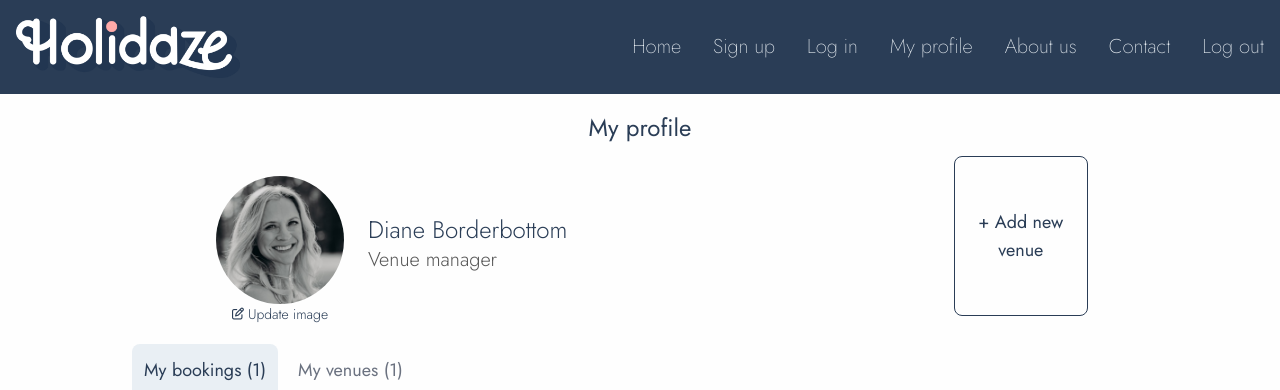
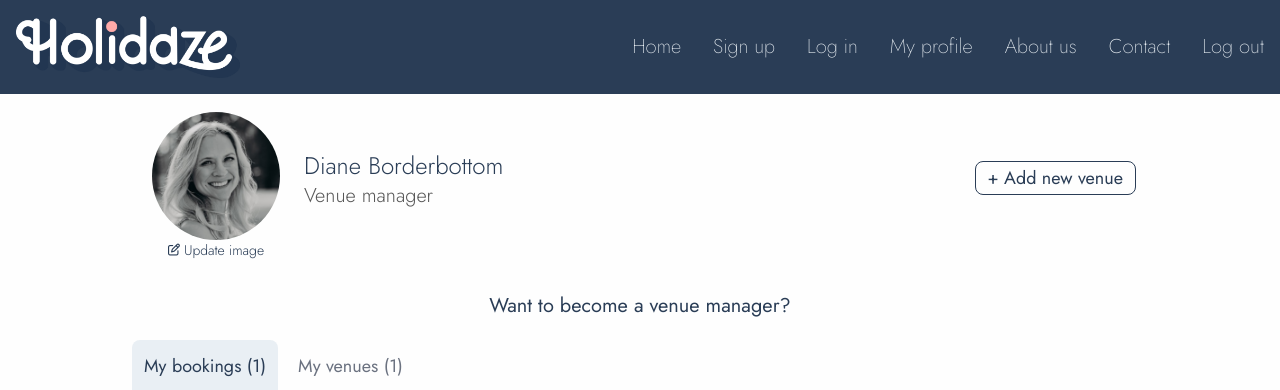
Before and after one commit to CharlotteValset/Holidaze, a React (Vite) app: page / in a window 1280 px wide. Shown: the top 390 px of the page. Built offline with nearby package versions, Linux system fonts and the light colour scheme.

Commit message:
Adds a textLink with modal to profile page

```diff
--- a/src/pages/Profile/index.jsx
+++ b/src/pages/Profile/index.jsx
@@ -1,16 +1,40 @@
+import React, { useState } from "react";
+
 import { ProfileInfo } from "../../components/ProfileInfo";
 import { PrimaryButton } from "../../components/Buttons/PrimaryButton";
+import { SecondaryButton } from "../../components/Buttons/SecondaryButton";
 import { ProfileTabs } from "../../components/ProfileTabs";
+import { TextLink } from "../../components/TextLink";
+import { Modal } from "../../components/Modal";
 
 export const Profile = () => {
+  const [isModalOpen, setIsModalOpen] = useState(false);
   return (
     <>
-      <h1 className="mt-20 md:mt-28 text-2xl text-center">My profile</h1>
-      <div className="md:flex md:justify-between md:mx-auto md:max-w-4xl">
+      <h1 className="mt-20 text-2xl text-center sm:hidden">My profile</h1>
+      <div className="sm:flex sm:justify-between sm:mx-auto sm:max-w-screen-lg sm:mb-4 sm:mt-12 md:mt-20">
         <ProfileInfo />
-        <div className="flex justify-center mt-3 mb-6">
+        <div className="flex justify-center mt-6 mb-6 mr-2 sm:w-full sm:my-auto sm:justify-end sm:p-2">
           <PrimaryButton>+ Add new venue</PrimaryButton>
         </div>
+      </div>
+      <div className="flex justify-center mb-4">
+        <TextLink onClick={() => setIsModalOpen(true)}>Want to become a venue manager?</TextLink>{" "}
+        {isModalOpen && (
+          <Modal
+            isOpen={isModalOpen}
+            onClose={() => setIsModalOpen(false)}
+            title="I want to become a venue manager"
+            footer={
+              <>
+                <SecondaryButton onClick={() => setIsModalOpen(false)}>No</SecondaryButton>
+                <PrimaryButton onClick={() => setIsModalOpen(false)} className="mx-5">
+                  Yes
+                </PrimaryButton>
+              </>
+            }
+          ></Modal>
+        )}
       </div>
       <ProfileTabs />
     </>
```
